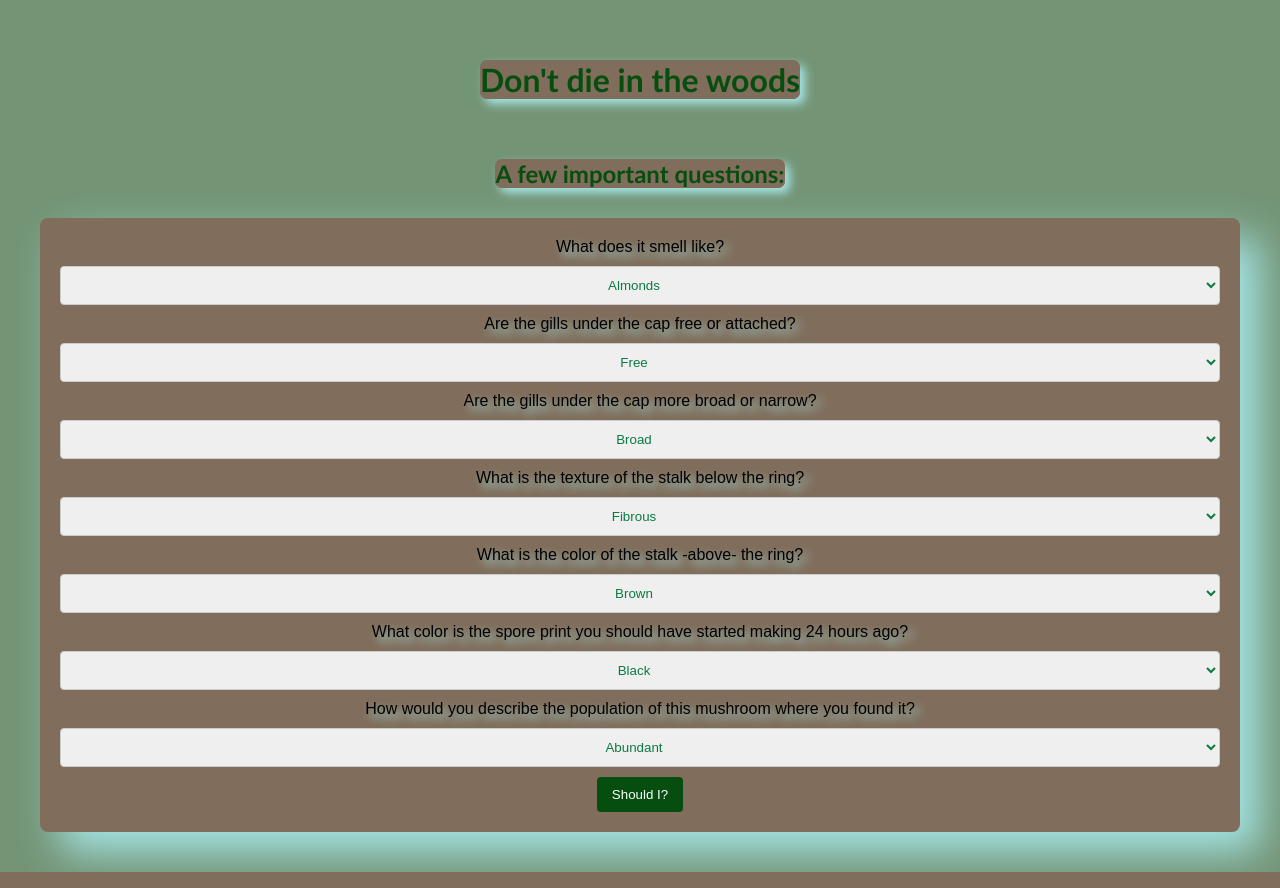
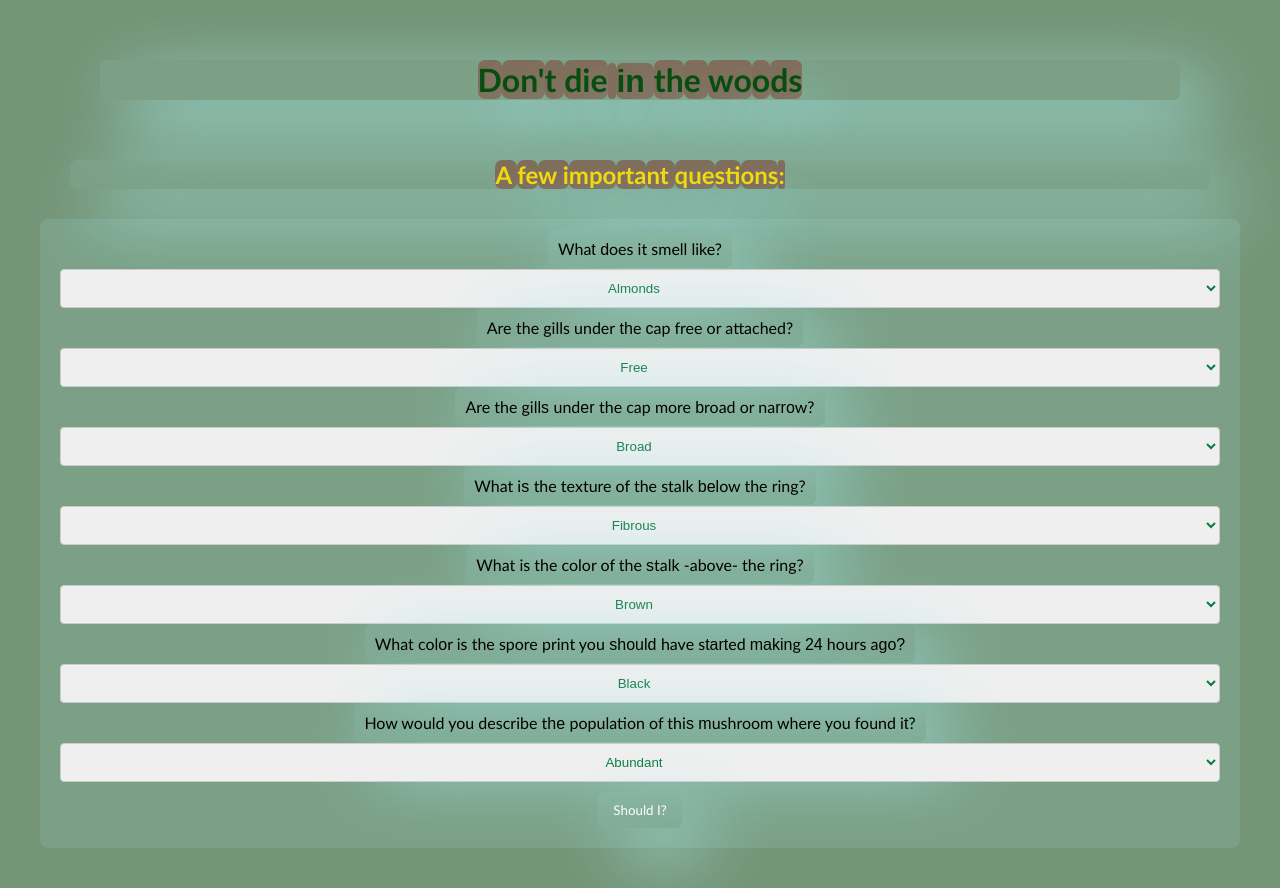
Before and after one commit to Ramhand/Shroom_ID_ML, a Flask app: page / in a window 1280 px wide. Run offline with Flask 3, Linux system fonts and the light colour scheme; parts of the project's set-up code (start-up, migrations or seed data) failed here and were passed over.

Commit message:
Pretty colors

```diff
--- a/src/templates/index.html
+++ b/src/templates/index.html
@@ -19,14 +19,27 @@
                     }
                     $(this).html(html);
                     $(this).find('span').each(function(index) {
-                        var randomDelay = Math.floor(Math.random() * 12) + 1;
-                        $(this).delay(randomDelay * 5000).queue(function() {
+                        var r1 = Math.floor(Math.random() * 12) + 1;
+                        var r2 = Math.floor(Math.random() * 5) + 1;
+                        var arr = ["#a4e5e5", "#f00fd2", "#0ff00f", "#f0d90f"]
+                        var arr2 = ["rgba(164, 229, 229, ", "rgba(240, 15, 210, ", "rgba(15, 240, 15, ", "rgba(240, 217, 15, "]
+                        var r3 = Math.floor(Math.random() * 4)
+                        var r4 = Math.floor(Math.random() * 4)
+                        var randomDelay = Math.floor(Math.random() * 8) + 1;
+                        var count = 0
+                        $(this).delay(randomDelay * 3000).queue(function() {
+                            count++;
                             $(this).css('font-family', 'fantasy');
+                            $(".freaky").css('text-shadow', `${r1*r2}px ${r1*r2}px ${r1*r2*2}px ${arr[r3]}`)
+                            $(".freaky").css('box-shadow', `${r1*r2}px ${r1*r2}px ${r1*r2*3}px ${arr[r4]}`)
+                            $(".freaky").css('background-color', `${arr2[r4]}${0.15*count})`)
+                            $(".freaky").css('border-radius', '7px')
+                            $("form").css('background-color', `${arr2[r4]}${0.15*count})`)
                             $(this).dequeue();
                     });
                 });
             });
-            }, 30000);
+            }, 3000);
         });
     </script>
     <style>
@@ -39,7 +52,6 @@
         h1 span {
             background-color: #806d5b;
             border-radius: 7px;
-            box-shadow: 5px 5px 10px #a4e5e5;
         }
         h2 {
             font-family:'Trebuchet MS', 'Lucida Sans Unicode', 'Lucida Grande', 'Lucida Sans', Arial, sans-serif;
@@ -50,9 +62,9 @@
         h2 span {
             background-color: #806d5b;
             border-radius: 7px;
-            box-shadow: 5px 5px 10px #a4e5e5
+            color: #f0d90f
         }
-        freaky {
+        .freaky {
           font-family: 'Trebuchet MS', 'Lucida Sans Unicode', 'Lucida Grande', 'Lucida Sans', Arial, sans-serif;
         }
         body {
@@ -64,9 +76,7 @@
             background-color: #806d5b;
             padding: 20px;
             border-radius: 8px;
-            box-shadow: 20px 20px 40px #a4e5e5;
             text-align: center;
-            text-shadow: 5px 5px 10px #a4e5e5
         }
         label {
             padding: 10px
@@ -98,13 +108,12 @@
             padding: 10px;
             border-radius: 4px;
             text-align: center;
-            box-shadow: 5px 5px 10px #a4e5e5
         }
         </style>
 </head>
 <body>
-    <h1 class="freaky"><span>Don't die in the woods</span></h1>
-    <h2 class="freaky"><span>A few important questions:</span></h2>
+    <h1 class="freaky"><span class="freaky">Don't die in the woods</span></h1>
+    <h2 class="freaky"><span class="freaky">A few important questions:</span></h2>
 
     <form action = "/" method="post">
         <label for="odor" class="freaky">What does it smell like?</label>
--- a/src/templates/uh-oh.js
+++ /dev/null
@@ -1,6 +0,0 @@
-$foo = array("h1", "h2", "label")
-$($foo).each(function(index) {
-$(this).delay(5000*index).queue(function() {
-$(this).css('font-family', 'fantasy');
-})
-});
```
